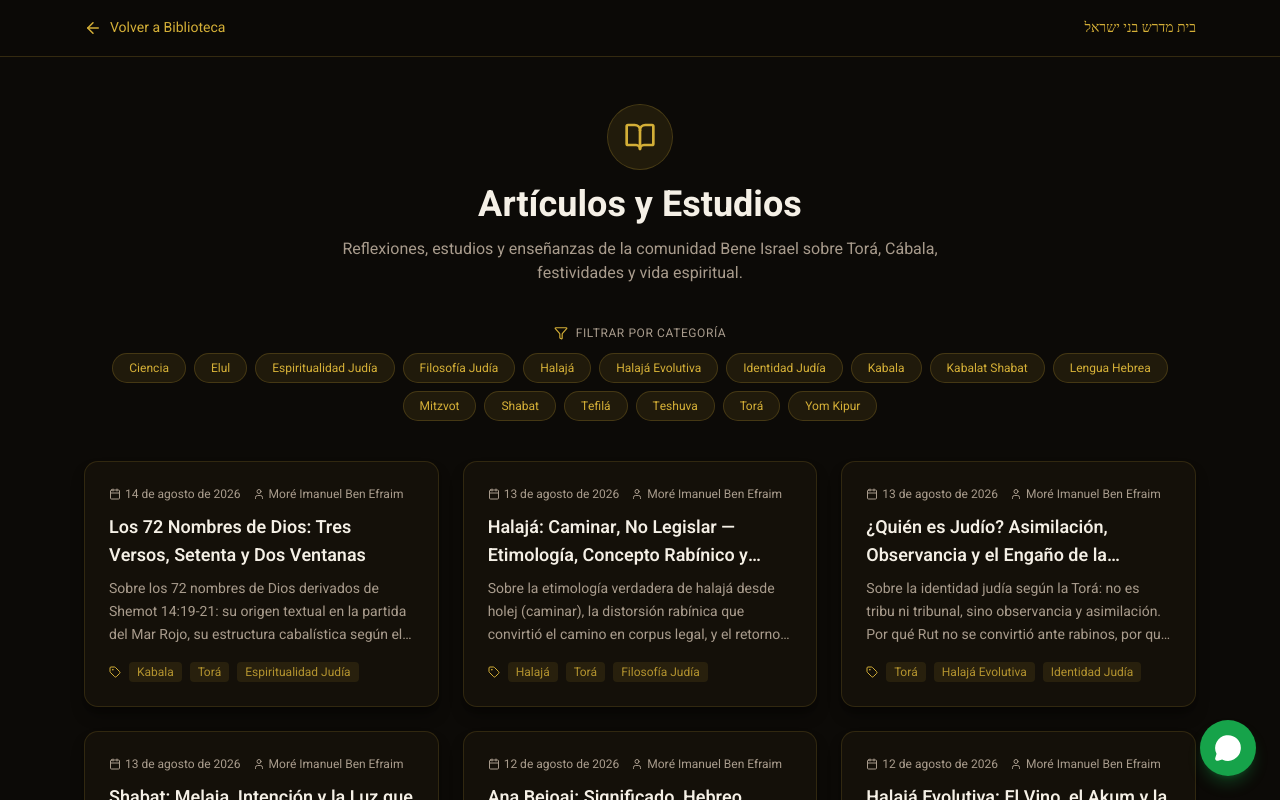
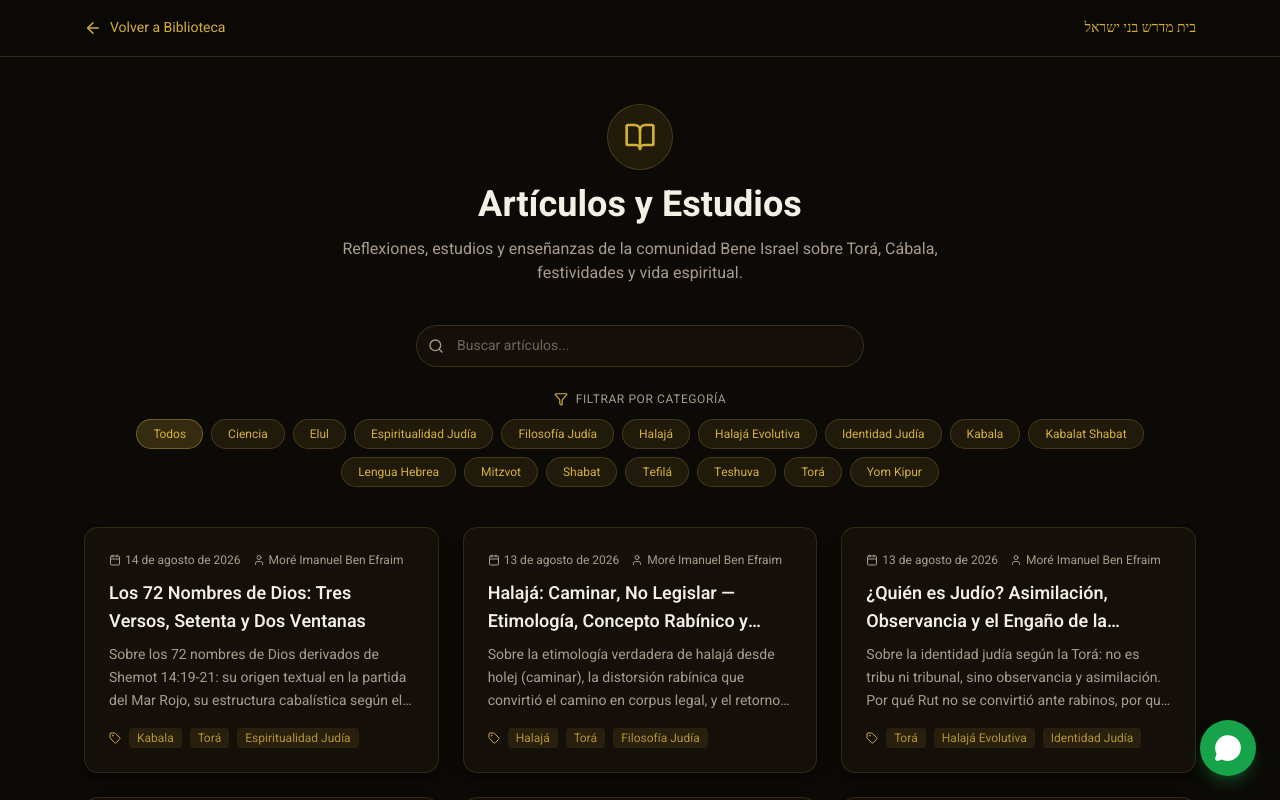
Before and after one commit to wprogramador/beneyisrael, a Next.js app: page /estudios in a window 1280 px wide. Shown: the top 800 px of the page. Built offline with nearby package versions, Linux system fonts and the light colour scheme; a web font is replaced by a local one.

Commit message:
Update page.tsx

```diff
--- a/src/app/estudios/page.tsx
+++ b/src/app/estudios/page.tsx
@@ -1,5 +1,17 @@
+'use client'
+
+import { useState, useMemo } from 'react'
 import { getAllArticulos, getAllCategorias } from '@/lib/articulos'
-import { Calendar, User, Tag, ArrowLeft, BookOpen, Filter } from 'lucide-react'
+import {
+  Calendar,
+  User,
+  Tag,
+  ArrowLeft,
+  BookOpen,
+  Filter,
+  Search,
+  X,
+} from 'lucide-react'
 import Link from 'next/link'
 
 export const metadata = {
@@ -12,6 +24,29 @@ export default function EstudiosPage() {
   const articulos = getAllArticulos()
   const categorias = getAllCategorias()
 
+  const [categoriaActiva, setCategoriaActiva] = useState<string | null>(null)
+  const [busqueda, setBusqueda] = useState('')
+
+  const articulosFiltrados = useMemo(() => {
+    return articulos.filter((art) => {
+      const coincideCategoria =
+        !categoriaActiva ||
+        art.frontmatter.categorias?.includes(categoriaActiva)
+
+      const termino = busqueda.toLowerCase().trim()
+      const coincideBusqueda =
+        !termino ||
+        art.frontmatter.titulo.toLowerCase().includes(termino) ||
+        art.frontmatter.resumen.toLowerCase().includes(termino) ||
+        art.frontmatter.autor.toLowerCase().includes(termino) ||
+        art.frontmatter.categorias?.some((c) =>
+          c.toLowerCase().includes(termino)
+        )
+
+      return coincideCategoria && coincideBusqueda
+    })
+  }, [articulos, categoriaActiva, busqueda])
+
   return (
     <div className="min-h-screen bg-[#0c0a07] text-foreground">
       <header className="border-b border-[#d4af37]/20 bg-[#0c0a07]/95 backdrop-blur-md sticky top-0 z-40">
@@ -23,7 +58,11 @@ export default function EstudiosPage() {
             <ArrowLeft size={18} />
             Volver a Biblioteca
           </Link>
-          <span className="font-hebrew text-[#d4af37] text-sm" dir="rtl" lang="he">
+          <span
+            className="font-hebrew text-[#d4af37] text-sm"
+            dir="rtl"
+            lang="he"
+          >
             בית מדרש בני ישראל
           </span>
         </div>
@@ -43,6 +82,32 @@ export default function EstudiosPage() {
           </p>
         </div>
 
+        {/* Búsqueda */}
+        <div className="mb-6 max-w-md mx-auto">
+          <div className="relative">
+            <Search
+              size={16}
+              className="absolute left-3 top-1/2 -translate-y-1/2 text-[#a89b8c]"
+            />
+            <input
+              type="text"
+              placeholder="Buscar artículos..."
+              value={busqueda}
+              onChange={(e) => setBusqueda(e.target.value)}
+              className="w-full rounded-full border border-[#d4af37]/20 bg-[#141009] py-2.5 pl-10 pr-10 text-sm text-[#f5f0e6] placeholder:text-[#a89b8c]/60 focus:border-[#d4af37]/50 focus:outline-none focus:ring-1 focus:ring-[#d4af37]/20 transition-colors"
+            />
+            {busqueda && (
+              <button
+                onClick={() => setBusqueda('')}
+                className="absolute right-3 top-1/2 -translate-y-1/2 text-[#a89b8c] hover:text-[#f5f0e6] transition-colors"
+              >
+                <X size={14} />
+              </button>
+            )}
+          </div>
+        </div>
+
+        {/* Filtros por categoría */}
         {categorias.length > 0 && (
           <div className="mb-10">
             <div className="flex items-center justify-center gap-2 mb-3">
@@ -52,30 +117,53 @@ export default function EstudiosPage() {
               </span>
             </div>
             <div className="flex flex-wrap justify-center gap-2">
+              <button
+                onClick={() => setCategoriaActiva(null)}
+                className={`rounded-full border px-4 py-1.5 text-xs transition-colors ${
+                  !categoriaActiva
+                    ? 'bg-[#d4af37]/20 border-[#d4af37]/40 text-[#d4af37]'
+                    : 'bg-[#d4af37]/10 border-[#d4af37]/20 text-[#d4af37] hover:bg-[#d4af37]/20'
+                }`}
+              >
+                Todos
+              </button>
               {categorias.map((cat) => (
-                <span
+                <button
                   key={cat}
-                  className="rounded-full bg-[#d4af37]/10 border border-[#d4af37]/20 px-4 py-1.5 text-xs text-[#d4af37] hover:bg-[#d4af37]/20 transition-colors cursor-default"
+                  onClick={() =>
+                    setCategoriaActiva(
+                      categoriaActiva === cat ? null : cat
+                    )
+                  }
+                  className={`rounded-full border px-4 py-1.5 text-xs transition-colors ${
+                    categoriaActiva === cat
+                      ? 'bg-[#d4af37]/20 border-[#d4af37]/40 text-[#d4af37]'
+                      : 'bg-[#d4af37]/10 border-[#d4af37]/20 text-[#d4af37] hover:bg-[#d4af37]/20'
+                  }`}
                 >
                   {cat}
-                </span>
+                </button>
               ))}
             </div>
           </div>
         )}
 
+        {/* Resultados */}
         <div className="grid gap-6 sm:grid-cols-2 lg:grid-cols-3">
-          {articulos.map((art) => (
+          {articulosFiltrados.map((art) => (
             <Link key={art.slug} href={`/estudios/${art.slug}`}>
               <article className="group h-full rounded-xl border border-[#d4af37]/15 bg-[#141009] p-6 shadow-lg shadow-black/40 transition-all hover:border-[#d4af37]/30 hover:-translate-y-0.5">
                 <div className="mb-3 flex items-center gap-3 text-xs text-[#a89b8c]">
                   <span className="flex items-center gap-1">
                     <Calendar size={12} />
-                    {new Date(art.frontmatter.fecha).toLocaleDateString('es-VE', {
-                      year: 'numeric',
-                      month: 'long',
-                      day: 'numeric',
-                    })}
+                    {new Date(art.frontmatter.fecha).toLocaleDateString(
+                      'es-VE',
+                      {
+                        year: 'numeric',
+                        month: 'long',
+                        day: 'numeric',
+                      }
+                    )}
                   </span>
                   <span className="flex items-center gap-1">
                     <User size={12} />
@@ -107,16 +195,32 @@ export default function EstudiosPage() {
           ))}
         </div>
 
-        {articulos.length === 0 && (
+        {articulosFiltrados.length === 0 && (
           <div className="text-center py-16 text-[#a89b8c]">
             <BookOpen className="size-10 mx-auto mb-3 text-[#d4af37]/30" />
-            <p>Aún no hay artículos publicados.</p>
+            <p>
+              {articulos.length === 0
+                ? 'Aún no hay artículos publicados.'
+                : 'No se encontraron artículos que coincidan con tu búsqueda.'}
+            </p>
+            {(busqueda || categoriaActiva) && (
+              <button
+                onClick={() => {
+                  setBusqueda('')
+                  setCategoriaActiva(null)
+                }}
+                className="mt-4 text-sm text-[#d4af37] hover:text-[#e9c65a] transition-colors underline underline-offset-4"
+              >
+                Limpiar filtros
+              </button>
+            )}
           </div>
         )}
 
         <div className="mt-16 text-center border-t border-[#d4af37]/10 pt-8">
           <p className="text-xs text-[#8a7e72]">
-            © {new Date().getFullYear()} Beit Midrash Bene Israel — Los Teques, Venezuela
+            © {new Date().getFullYear()} Beit Midrash Bene Israel — Los Teques,
+            Venezuela
           </p>
         </div>
       </div>
```
